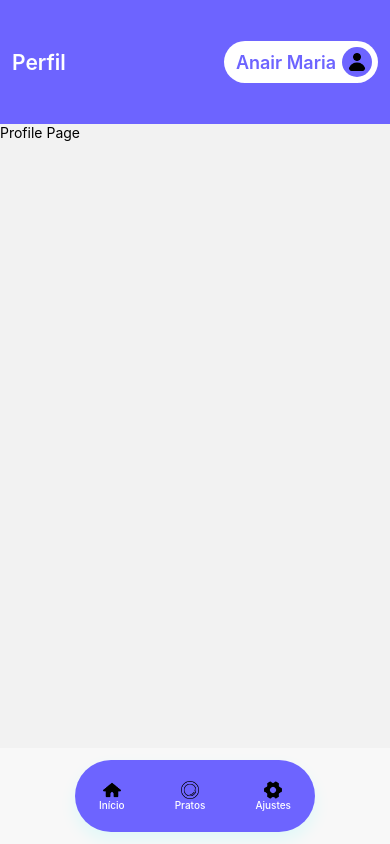
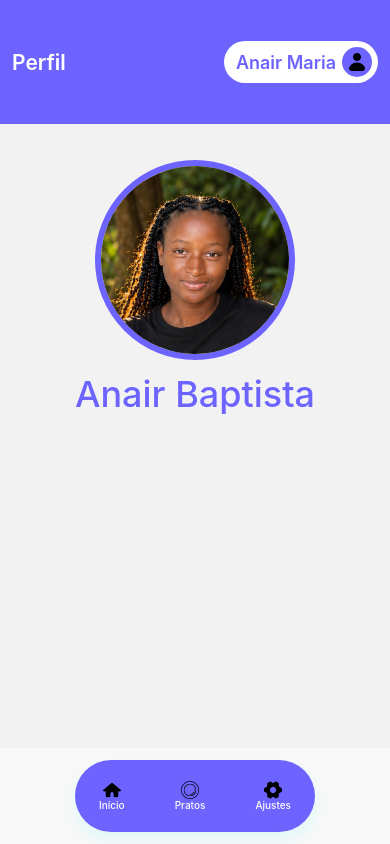
Before and after one commit to VCach333/nhame-app, a React Native app: screen /profile in a window 390 px wide. Built offline with nearby package versions, Linux system fonts and the light colour scheme.

Commit message:
profile: img & name

```diff
--- a/src/pages/ProfilePage/index.jsx
+++ b/src/pages/ProfilePage/index.jsx
@@ -1,8 +1,10 @@
 /* hook & utils import */
-import { View, Text } from 'react-native'
+import { View, Text, Image } from 'react-native'
 
 /* style import */
 import styles from './style.module'
+
+/* component import */
 import Header from '../../components/Layouts/Header'
 
 export default function ProfilePage() {
@@ -13,7 +15,24 @@ export default function ProfilePage() {
             <Header />
 
             <View style={styles.profileContent}>
-                <Text>Profile Page</Text>
+
+                <View style={styles.profileUser}>
+
+                    <View style={styles.profileUserImgContent}>
+                        <Image
+                            source={require('../../../assets/img/users/ney.png')}
+                            style={styles.profileUserImg}
+                        />
+                        {/* <Image
+                            source={require('../../../assets/img/users/ney.png')}
+                            style={styles.profileUserImgIconEdit}
+                        /> */}
+                    </View>
+
+                    <Text style={styles.profileUserName}>Anair Baptista</Text>
+
+                </View>
+
             </View>
 
         </>
--- a/src/pages/ProfilePage/style.module.js
+++ b/src/pages/ProfilePage/style.module.js
@@ -3,7 +3,32 @@ import { StyleSheet } from "react-native"
 const styles = StyleSheet.create({
 
     profileContent: {
-
+        paddingHorizontal: 30,
+        paddingVertical: 36
+    },
+    profileUser: {
+        alignItems: 'center'
+    },
+    profileUserImgContent: {
+        width: 200,
+        height: 200,
+        borderRadius: 100,
+        borderColor: '#6d64ff',
+        borderWidth: 6,
+        overflow: 'hidden',
+        justifyContent: 'center',
+        alignItems: 'center'
+    },
+    profileUserImg: {
+        width: 200,
+        height: 200,
+        borderRadius: 100
+    },
+    profileUserName: {
+        marginTop: 12,
+        fontSize: 36,
+        fontWeight: 500,
+        color: '#6d64ff'
     }
 })
 
```
Also changed, not shown: assets/img/users/ney.png (added).
